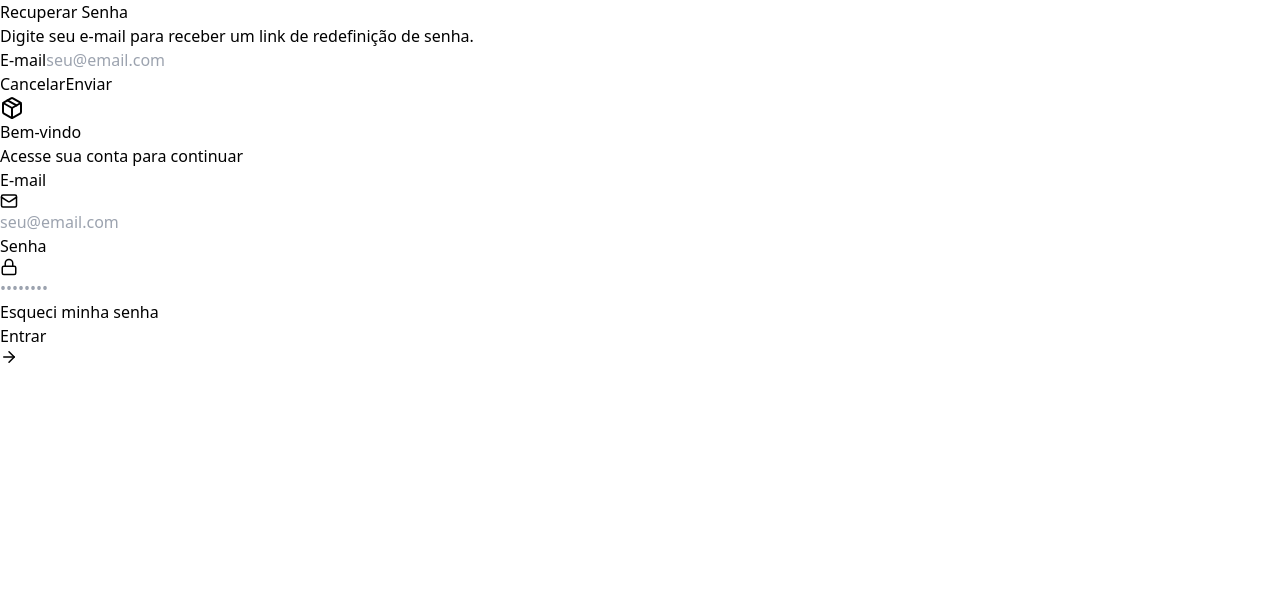
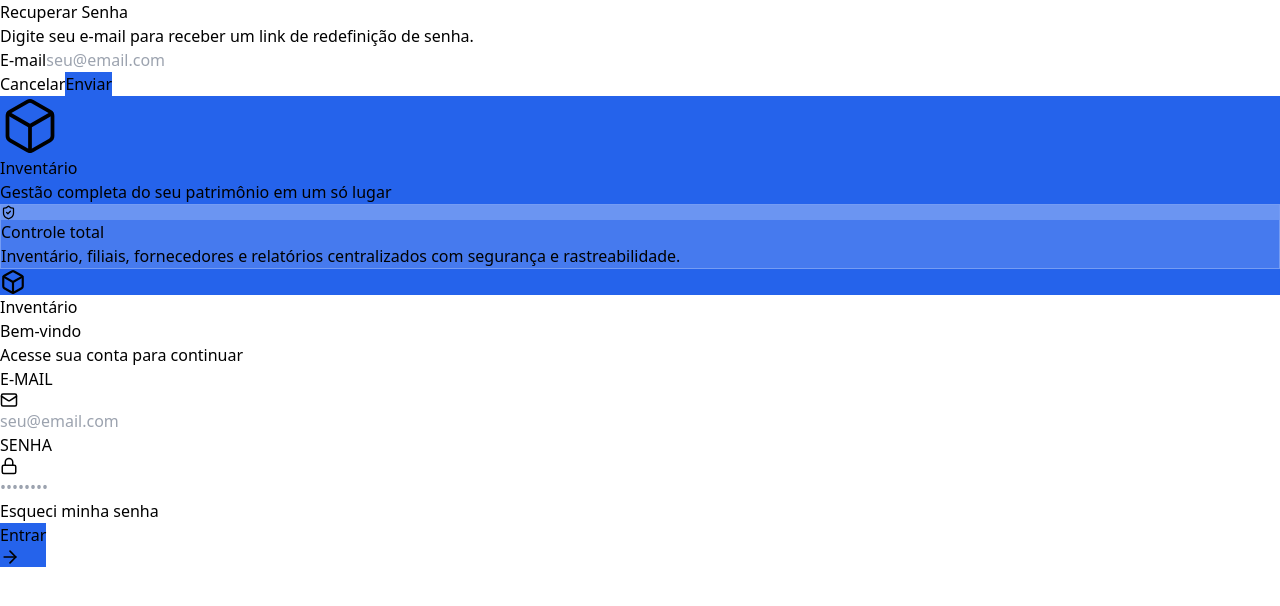
Before and after one commit to welermoura/invent-contabil, a React app in the folder frontend/: page /login in a window 1280 px wide. Both pictures are taken after a click on the button "Esqueci minha senha". Shown: the top 606 px of the page. Built offline with nearby package versions, Linux system fonts and the light colour scheme; no server answers; the HTML template or start-up script is replaced by a standard one.

Commit message:
feat: redesign login page with dynamic color and branding

```diff
--- a/frontend/src/pages/Login.tsx
+++ b/frontend/src/pages/Login.tsx
@@ -5,7 +5,7 @@ import api from '../api';
 import { useAuth } from '../AuthContext';
 import { useSettings } from '../context/SettingsContext';
 import { useNavigate } from 'react-router-dom';
-import { Package, Lock, Mail, Loader2, ArrowRight } from 'lucide-react';
+import { Lock, Mail, Loader2, ArrowRight, Box, ShieldCheck } from 'lucide-react';
 
 const Login: React.FC = () => {
     const { register, handleSubmit, formState: { errors } } = useForm();
@@ -20,6 +20,10 @@ const Login: React.FC = () => {
     const [forgotEmail, setForgotEmail] = useState('');
     const [forgotLoading, setForgotLoading] = useState(false);
     const [forgotMessage, setForgotMessage] = useState<{ type: 'success' | 'error', text: string } | null>(null);
+
+    // Prioridade para a cor sólida escolhida pelo usuário (theme_background_color),
+    // depois a cor extraída do tema (theme_primary_color), depois azul padrão.
+    const primaryColor = settings.theme_background_color || settings.theme_primary_color || '#2563eb';
 
     useEffect(() => {
         const checkStatus = async () => {
@@ -82,22 +86,21 @@ const Login: React.FC = () => {
     };
 
     return (
-        <div className="min-h-screen flex items-center justify-center bg-transparent relative overflow-hidden font-sans">
+        <div className="min-h-screen flex font-sans">
+
             {/* Forgot Password Modal */}
             {isForgotOpen && (
-                <div className="fixed inset-0 z-50 flex items-center justify-center p-4 bg-slate-900/60 backdrop-blur-sm animate-in fade-in duration-200">
-                    <div className="bg-white dark:bg-slate-800 rounded-xl shadow-2xl w-full max-w-sm overflow-hidden p-6 border border-white/20 animate-in zoom-in-95">
+                <div className="fixed inset-0 z-50 flex items-center justify-center p-4 bg-slate-900/60 backdrop-blur-sm">
+                    <div className="bg-white dark:bg-slate-800 rounded-xl shadow-2xl w-full max-w-sm p-6 border border-white/20">
                         <h3 className="text-lg font-bold text-slate-800 dark:text-white mb-2">Recuperar Senha</h3>
                         <p className="text-slate-500 dark:text-slate-400 text-sm mb-4">
                             Digite seu e-mail para receber um link de redefinição de senha.
                         </p>
-
                         {forgotMessage && (
                             <div className={`p-3 rounded-lg text-sm mb-4 ${forgotMessage.type === 'success' ? 'bg-green-50 text-green-600' : 'bg-red-50 text-red-600'}`}>
                                 {forgotMessage.text}
                             </div>
                         )}
-
                         <form onSubmit={handleForgotPassword}>
                             <div className="mb-4">
                                 <label className="block text-xs font-semibold text-slate-500 dark:text-slate-400 uppercase tracking-wider mb-1">E-mail</label>
@@ -105,24 +108,19 @@ const Login: React.FC = () => {
                                     type="email"
                                     value={forgotEmail}
                                     onChange={(e) => setForgotEmail(e.target.value)}
-                                    className="w-full px-3 py-2 bg-slate-50 dark:bg-slate-900/60 border border-slate-200 dark:border-slate-700 rounded-lg text-slate-700 dark:text-slate-200 focus:outline-none focus:ring-2 focus:ring-blue-500/20 focus:border-blue-500"
+                                    className="w-full px-3 py-2 bg-slate-50 dark:bg-slate-900/60 border border-slate-200 dark:border-slate-700 rounded-lg text-slate-700 dark:text-slate-200 focus:outline-none focus:ring-2 focus:border-blue-500"
                                     placeholder="seu@email.com"
                                     required
                                 />
                             </div>
                             <div className="flex justify-end gap-2">
-                                <button
-                                    type="button"
-                                    onClick={() => setIsForgotOpen(false)}
-                                    className="px-4 py-2 text-slate-600 dark:text-slate-400 hover:bg-slate-100 dark:hover:bg-slate-700 rounded-lg text-sm font-medium"
-                                >
+                                <button type="button" onClick={() => setIsForgotOpen(false)}
+                                    className="px-4 py-2 text-slate-600 dark:text-slate-400 hover:bg-slate-100 dark:hover:bg-slate-700 rounded-lg text-sm font-medium">
                                     Cancelar
                                 </button>
-                                <button
-                                    type="submit"
-                                    disabled={forgotLoading}
-                                    className="px-4 py-2 bg-blue-600 text-white rounded-lg hover:bg-blue-700 font-medium text-sm flex items-center gap-2"
-                                >
+                                <button type="submit" disabled={forgotLoading}
+                                    style={{ backgroundColor: primaryColor }}
+                                    className="px-4 py-2 text-white rounded-lg font-medium text-sm flex items-center gap-2 opacity-90 hover:opacity-100 transition-opacity">
                                     {forgotLoading && <Loader2 className="animate-spin" size={14} />}
                                     Enviar
                                 </button>
@@ -132,87 +130,149 @@ const Login: React.FC = () => {
                 </div>
             )}
 
-            <div className="bg-white/80 dark:bg-slate-800/80 backdrop-blur-md p-10 rounded-2xl shadow-[0_8px_30px_rgb(0,0,0,0.04)] w-full max-w-md z-10 border border-white/40 dark:border-slate-700">
-                <div className="text-center mb-8">
+            {/* ─── PAINEL ESQUERDO (cor da configuração) ─── */}
+            <div
+                className="hidden lg:flex lg:w-[42%] relative flex-col items-center justify-center p-12 overflow-hidden"
+                style={{ backgroundColor: primaryColor }}
+            >
+                {/* Círculos decorativos */}
+                <div className="absolute -top-28 -left-28 w-96 h-96 rounded-full pointer-events-none" style={{ backgroundColor: 'rgba(255,255,255,0.12)' }} />
+                <div className="absolute -bottom-36 -right-20 w-96 h-96 rounded-full pointer-events-none" style={{ backgroundColor: 'rgba(255,255,255,0.08)' }} />
+
+                <div className="relative z-10 text-center max-w-xs w-full">
+
+                    {/* Logo SEM moldura */}
+                    <div className="mb-6 flex justify-center">
                         {settings.logo_url ? (
-                        <div className="w-24 h-24 mx-auto mb-4 flex items-center justify-center">
                             <img
                                 src={`${api.defaults.baseURL}/${settings.logo_url}`}
                                 alt="Logo"
-                                className="w-full h-full object-contain"
+                                className="h-24 w-auto object-contain"
                             />
+                        ) : (
+                            <Box className="text-white" size={60} strokeWidth={1.5} />
+                        )}
                     </div>
+
+                    <h1 className="text-3xl font-bold text-white mb-2">
+                        {settings.app_title || 'Inventário'}
+                    </h1>
+                    <p className="text-white/80 text-sm leading-relaxed">
+                        Gestão completa do seu patrimônio em um só lugar
+                    </p>
+
+                    {/* Card de feature */}
+                    <div className="mt-10 rounded-2xl p-5 text-left" style={{ backgroundColor: 'rgba(255,255,255,0.15)', border: '1px solid rgba(255,255,255,0.25)' }}>
+                        <div className="flex items-center gap-3 mb-2">
+                            <div className="w-8 h-8 rounded-full flex items-center justify-center flex-shrink-0" style={{ backgroundColor: 'rgba(255,255,255,0.2)' }}>
+                                <ShieldCheck className="text-white" size={15} />
+                            </div>
+                            <span className="text-white font-semibold text-sm">Controle total</span>
+                        </div>
+                        <p className="text-white/70 text-xs leading-relaxed">
+                            Inventário, filiais, fornecedores e relatórios centralizados com segurança e rastreabilidade.
+                        </p>
+                    </div>
+                </div>
+            </div>
+
+            {/* ─── PAINEL DIREITO (formulário) ─── */}
+            <div className="flex-1 flex items-center justify-center bg-slate-50 dark:bg-slate-900 p-8 relative overflow-hidden">
+                {/* Círculo decorativo sutil */}
+                <div className="absolute -top-20 -right-20 w-72 h-72 rounded-full pointer-events-none opacity-50" style={{ backgroundColor: primaryColor + '20' }} />
+                <div className="absolute -bottom-24 right-8 w-56 h-56 rounded-full pointer-events-none opacity-30" style={{ backgroundColor: primaryColor + '18' }} />
+
+                <div className="w-full max-w-sm relative z-10">
+                    {/* Logo mobile */}
+                    <div className="lg:hidden text-center mb-8">
+                        {settings.logo_url ? (
+                            <img src={`${api.defaults.baseURL}/${settings.logo_url}`} alt="Logo" className="h-16 w-auto mx-auto mb-3 object-contain" />
                         ) : (
-                        <div className="bg-blue-600 w-12 h-12 rounded-xl flex items-center justify-center mx-auto mb-4 shadow-lg shadow-blue-500/30">
-                            <Package className="text-white" size={24} />
+                            <div className="w-14 h-14 mx-auto mb-3 rounded-2xl flex items-center justify-center" style={{ backgroundColor: primaryColor }}>
+                                <Box className="text-white" size={26} />
                             </div>
                         )}
+                        <h1 className="text-xl font-bold text-slate-800 dark:text-white">{settings.app_title || 'Inventário'}</h1>
+                    </div>
+
+                    {/* Card do formulário */}
+                    <div className="bg-white dark:bg-slate-800 rounded-3xl shadow-[0_10px_40px_-15px_rgba(0,0,0,0.1)] border border-slate-100 dark:border-slate-700/50 p-10">
+                        <div className="mb-8">
                             <h2 className="text-2xl font-bold text-slate-800 dark:text-white">Bem-vindo</h2>
-                    <p className="text-slate-500 dark:text-slate-400 text-sm mt-1">Acesse sua conta para continuar</p>
+                            <p className="text-slate-400 dark:text-slate-500 text-sm mt-1">Acesse sua conta para continuar</p>
                         </div>
 
                         {error && (
-                    <div className="mb-6 p-4 bg-red-50 dark:bg-red-900/20 border border-red-100 dark:border-red-800 rounded-xl text-red-600 dark:text-red-400 text-sm flex items-center gap-2 animate-fade-in">
-                        <span className="block w-1.5 h-1.5 bg-red-500 rounded-full"></span>
+                            <div className="mb-5 p-3.5 bg-red-50 dark:bg-red-900/20 border border-red-100 dark:border-red-800 rounded-xl text-red-600 dark:text-red-400 text-sm flex items-center gap-2">
+                                <span className="block w-1.5 h-1.5 bg-red-500 rounded-full flex-shrink-0"></span>
                                 {error}
                             </div>
                         )}
 
-                <form onSubmit={handleSubmit(onSubmit)} className="space-y-5">
+                        <form onSubmit={handleSubmit(onSubmit)} className="space-y-6">
+                            {/* Email */}
                             <div className="space-y-1.5">
-                        <label className="text-xs font-semibold text-slate-500 dark:text-slate-400 uppercase tracking-wider ml-1">E-mail</label>
+                                <label className="text-[10px] font-bold text-slate-400 dark:text-slate-500 uppercase tracking-[0.1em] ml-1">E-MAIL</label>
                                 <div className="relative">
-                            <Mail className="absolute left-4 top-3.5 text-slate-400 dark:text-slate-500" size={18} />
+                                    <Mail className="absolute left-4 top-3.5 text-slate-300 dark:text-slate-600" size={18} />
                                     <input
                                         {...register('email', { required: true })}
-                                className="w-full pl-11 pr-4 py-3 bg-slate-50 dark:bg-slate-900/60 border border-slate-200 dark:border-slate-700 rounded-xl text-slate-700 dark:text-slate-200 focus:outline-none focus:ring-2 focus:ring-blue-500/20 focus:border-blue-500 transition-all placeholder:text-slate-400 dark:placeholder:text-slate-500"
+                                        className="w-full pl-11 pr-4 py-3.5 bg-slate-50 dark:bg-slate-900/60 border border-slate-100 dark:border-slate-700 rounded-2xl text-slate-700 dark:text-slate-200 focus:outline-none focus:ring-2 focus:ring-opacity-20 transition-all placeholder:text-slate-300 dark:placeholder:text-slate-600 text-sm"
+                                        style={{ borderColor: errors.email ? '#ef4444' : undefined }}
                                         placeholder="seu@email.com"
                                     />
                                 </div>
-                        {errors.email && <span className="text-red-500 text-xs ml-1">Campo obrigatório</span>}
+                                {errors.email && <span className="text-red-500 text-[10px] ml-1">Campo obrigatório</span>}
                             </div>
 
+                            {/* Senha */}
                             <div className="space-y-1.5">
-                        <label className="text-xs font-semibold text-slate-500 dark:text-slate-400 uppercase tracking-wider ml-1">Senha</label>
+                                <label className="text-[10px] font-bold text-slate-400 dark:text-slate-500 uppercase tracking-[0.1em] ml-1">SENHA</label>
                                 <div className="relative">
-                            <Lock className="absolute left-4 top-3.5 text-slate-400 dark:text-slate-500" size={18} />
+                                    <Lock className="absolute left-4 top-3.5 text-slate-300 dark:text-slate-600" size={18} />
                                     <input
                                         type="password"
                                         {...register('password', { required: true })}
-                                className="w-full pl-11 pr-4 py-3 bg-slate-50 dark:bg-slate-900/60 border border-slate-200 dark:border-slate-700 rounded-xl text-slate-700 dark:text-slate-200 focus:outline-none focus:ring-2 focus:ring-blue-500/20 focus:border-blue-500 transition-all placeholder:text-slate-400 dark:placeholder:text-slate-500"
+                                        className="w-full pl-11 pr-4 py-3.5 bg-slate-50 dark:bg-slate-900/60 border border-slate-100 dark:border-slate-700 rounded-2xl text-slate-700 dark:text-slate-200 focus:outline-none focus:ring-2 focus:ring-opacity-20 transition-all placeholder:text-slate-300 dark:placeholder:text-slate-600 text-sm"
+                                        style={{ borderColor: errors.password ? '#ef4444' : undefined }}
                                         placeholder="••••••••"
                                     />
                                 </div>
-                        {errors.password && <span className="text-red-500 text-xs ml-1">Campo obrigatório</span>}
+                                {errors.password && <span className="text-red-500 text-[10px] ml-1">Campo obrigatório</span>}
                             </div>
 
-                    <div className="flex justify-end">
+                            {/* Esqueci senha */}
+                            <div className="flex justify-end -mt-3">
                                 <button
                                     type="button"
                                     onClick={() => setIsForgotOpen(true)}
-                            className="text-sm text-blue-600 hover:text-blue-700 dark:text-blue-400 dark:hover:text-blue-300 font-medium transition-colors"
+                                    className="text-[11px] font-medium transition-colors text-slate-400 hover:text-slate-600 dark:text-slate-500 dark:hover:text-slate-300"
                                 >
                                     Esqueci minha senha
                                 </button>
                             </div>
 
+                            {/* Botão entrar */}
                             <button
                                 type="submit"
                                 disabled={isLoading}
-                        className="w-full bg-blue-600 hover:bg-blue-700 text-white py-3.5 rounded-xl font-medium transition-all shadow-lg shadow-blue-500/20 hover:shadow-blue-500/40 active:scale-[0.98] flex items-center justify-center gap-2 mt-4"
+                                style={{ backgroundColor: primaryColor }}
+                                className="w-full text-white py-4 rounded-2xl font-bold transition-all active:scale-[0.98] flex items-center justify-center gap-2 opacity-95 hover:opacity-100 shadow-lg shadow-current/10 mt-2"
                             >
                                 {isLoading ? (
                                     <Loader2 className="animate-spin" size={20} />
                                 ) : (
                                     <>
                                         Entrar
-                                <ArrowRight size={18} />
+                                        <ArrowRight size={20} />
                                     </>
                                 )}
                             </button>
                         </form>
                     </div>
                 </div>
+            </div>
+        </div>
     );
 };
 
```
Lines whose indentation alone changed are shown as unchanged.
